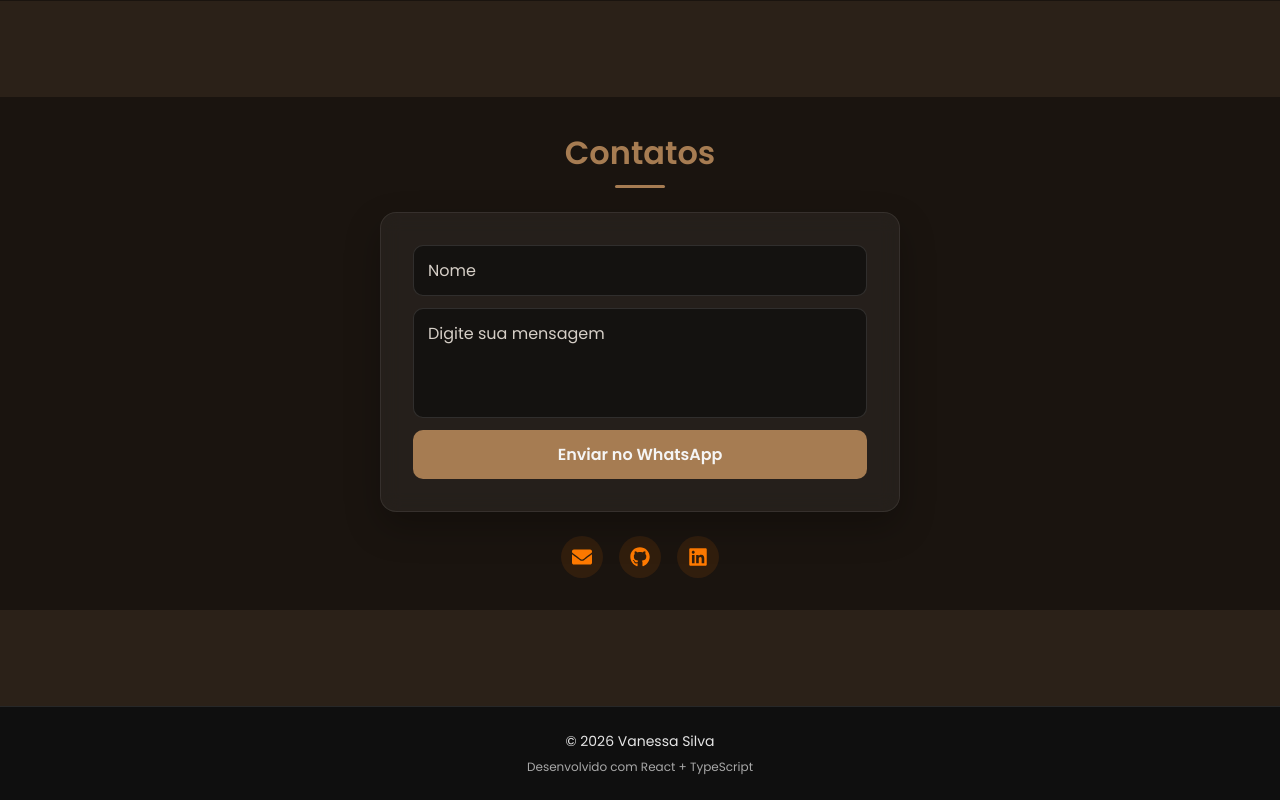
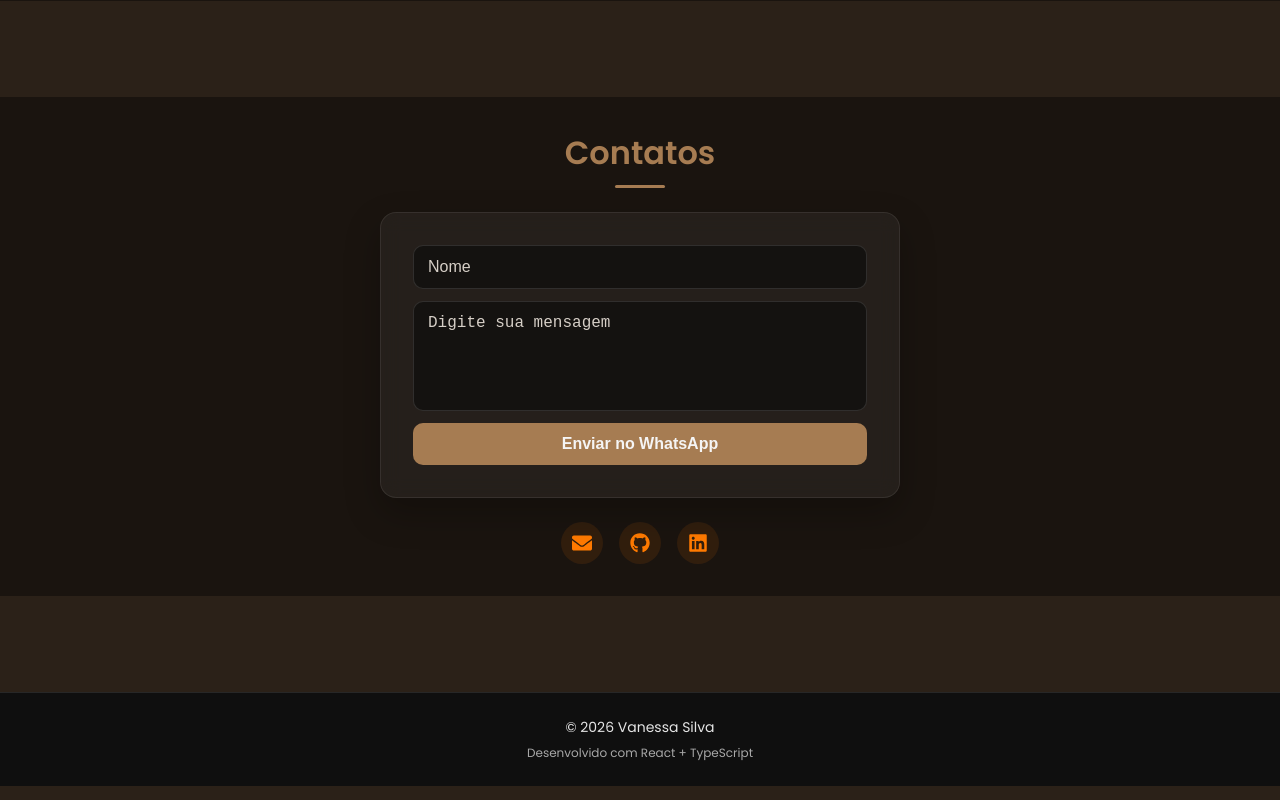
Before and after one commit to VanessaHenker/Portifolio, a React (Vite) app: page / in a window 1280 px wide. Shown: the part 1288-2088 px from the top of the page. Built offline with nearby package versions, Linux system fonts and the light colour scheme; the HTML template or start-up script is replaced by a standard one.

Commit message:
fix: corrige inconsistência de layout ajustando variáveis CSS e fonte global

```diff
--- a/src/style.css
+++ b/src/style.css
@@ -2,7 +2,6 @@
   margin: 0;
   padding: 0;
   box-sizing: border-box;
-  font-family: 'Poppins', sans-serif;
 }
 
 html {
@@ -21,6 +20,7 @@ html {
 }
 
 body {
+  font-family: 'Poppins', sans-serif;
   background-color: var(--escuro);
-  color: var(--claro);
+  color: var(--texto);
 }
```
